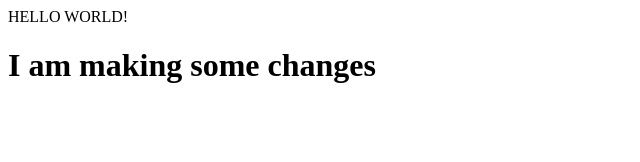
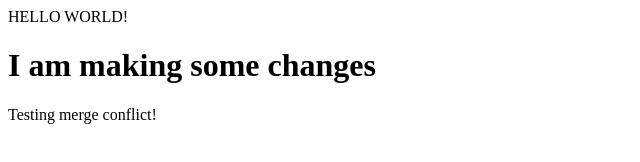
Before and after one commit to priyanka-m-k/demo-repo, a plain HTML site: page index.html in a window 1280 px wide. Shown: the whole page, without its empty margins (0-640 px from the left). Drawn offline with Linux system fonts and the light colour scheme.

Commit message:
added world

```diff
--- a/index.html
+++ b/index.html
@@ -1,2 +1,3 @@
 <div>HELLO WORLD!</div>
 <h1>I am making some changes</h1>
+<p>Testing merge conflict!</p>
```
Also changed, not shown: 1 other file.
